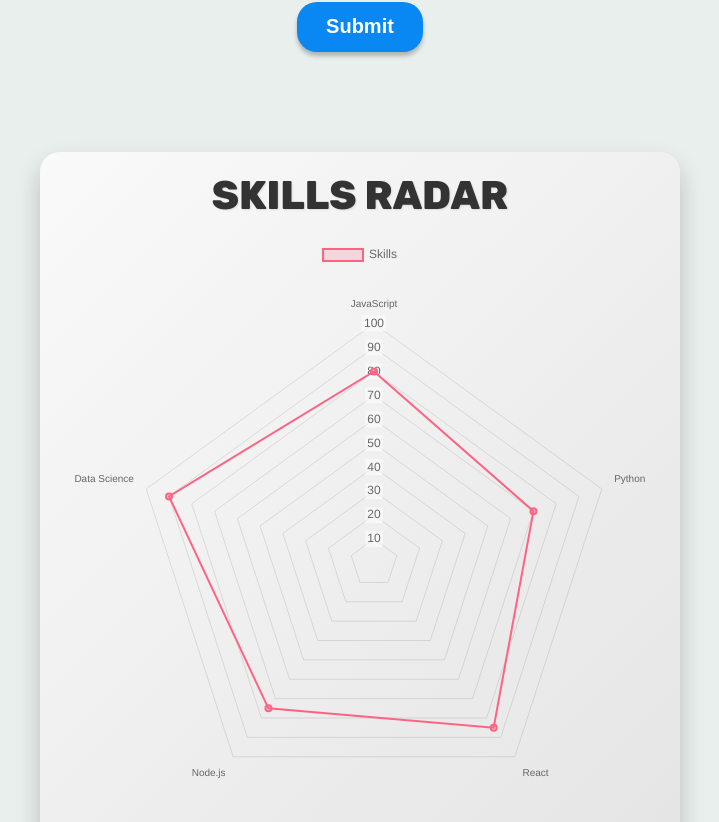
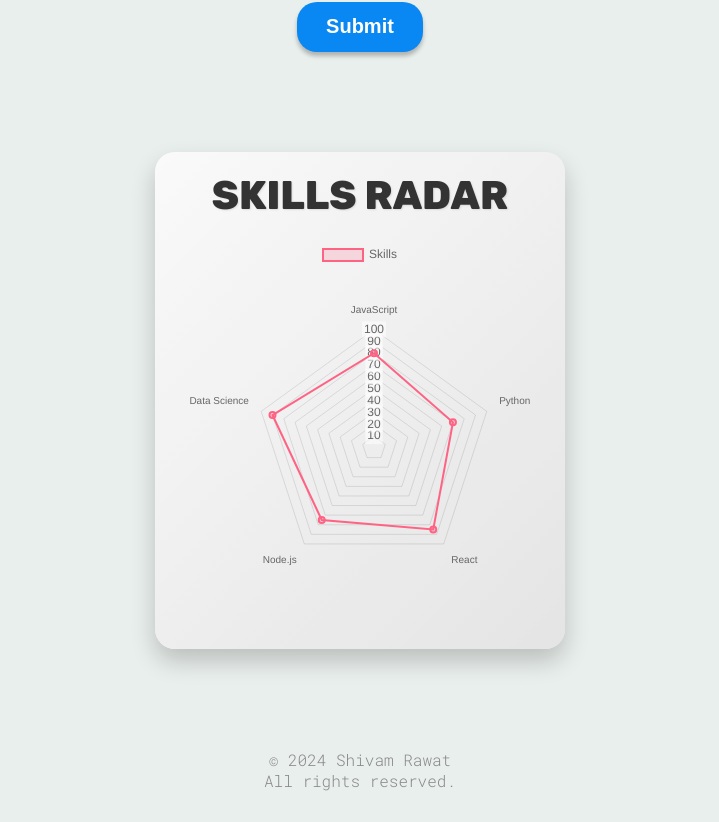
Before and after one commit to SHIVAMRAWAT92003/ShivamRawatPortfolio, a React (Vite) app: page / in a window 1280 px wide. Shown: the part 3238-4060 px from the top of the page, without its empty margins (280-999 px from the left). Built offline with nearby package versions, Linux system fonts and the light colour scheme.

Commit message:
Responsiveness

```diff
--- a/src/sections/Hero/HeroStyles.module.css
+++ b/src/sections/Hero/HeroStyles.module.css
@@ -141,6 +141,7 @@
     align-items: center;
     justify-content: space-evenly;
 
+
     .hero {
       max-width: 300px;
       width: 300px;
--- a/src/sections/Publications/PublicationStyle.module.css
+++ b/src/sections/Publications/PublicationStyle.module.css
@@ -7,7 +7,7 @@
     align-items: center;
     justify-content: center;
     margin: 40px auto;
-    max-width: 1200px;
+    max-width: 1100px;
     border-radius: 20px;
 }
 
--- a/src/sections/SkillsRadar.module.css
+++ b/src/sections/SkillsRadar.module.css
@@ -1,6 +1,6 @@
 .skillsRadarContainer {
     width: 100%;
-    max-width: 600px;
+    max-width: 370px; /*new chng*/
     margin: 0 auto;
     padding: 20px;
     background: linear-gradient(135deg, #f9f9f9, #e1e1e1); /* Softer gradient background */
```
